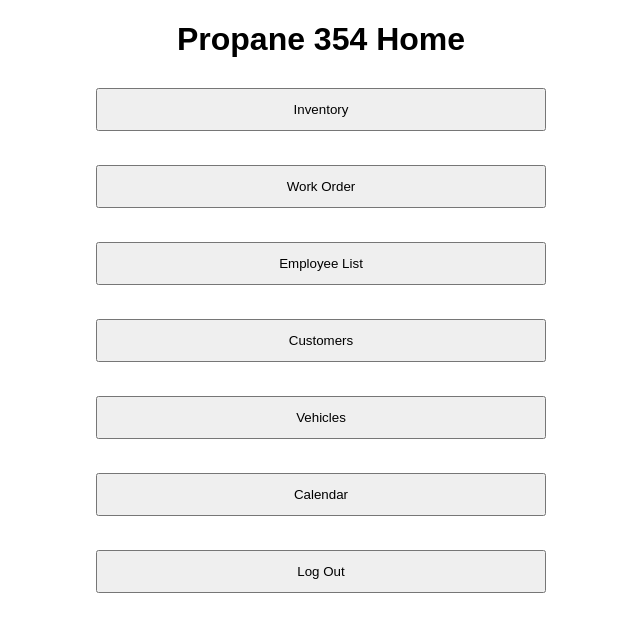
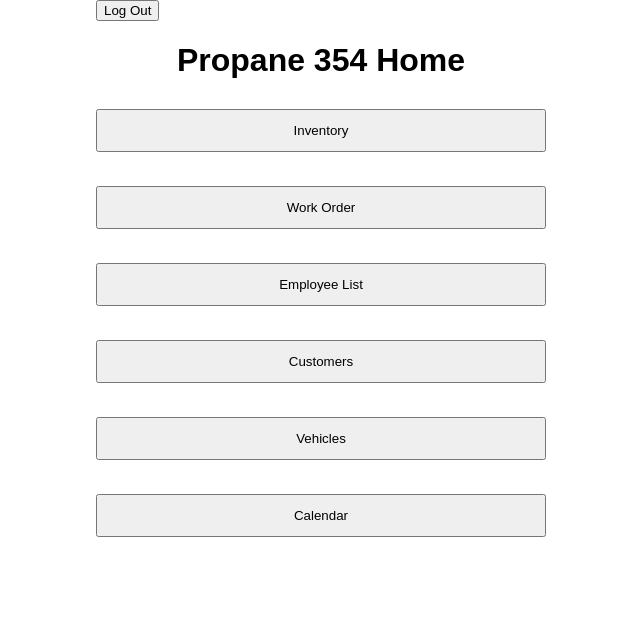
Before and after one commit to BowieGian/Propane-354, a Flask app: page /home in a window 1280 px wide. Shown: the top 632 px of the page, without its empty margins (319-959 px from the left). Run offline with Flask 2, Linux system fonts and the light colour scheme.

Commit message:
Moved log out button to top left

```diff
--- a/templates/home.html
+++ b/templates/home.html
@@ -6,6 +6,7 @@
 
 {% block body %}
 <div class="content">
+    <form method='GET' action="/home"><button class="back">Log Out</button> </form>
     <h1 style="text-align: center">Propane 354 Home</h1>
 
     <div class="form">
@@ -15,7 +16,6 @@
         <form method='GET' action="/customers"><button class="button">Customers</button></form> <br>
         <form method='GET' action="/vehicles"><button class="button">Vehicles</button></form> <br>
         <form method='GET' action="/calendar"><button class="button">Calendar</button></form> <br>
-        <form method='GET' action="/"><button class="button">Log Out</button></form> <br>
     </div>
 </div>
 {% endblock %}
```
